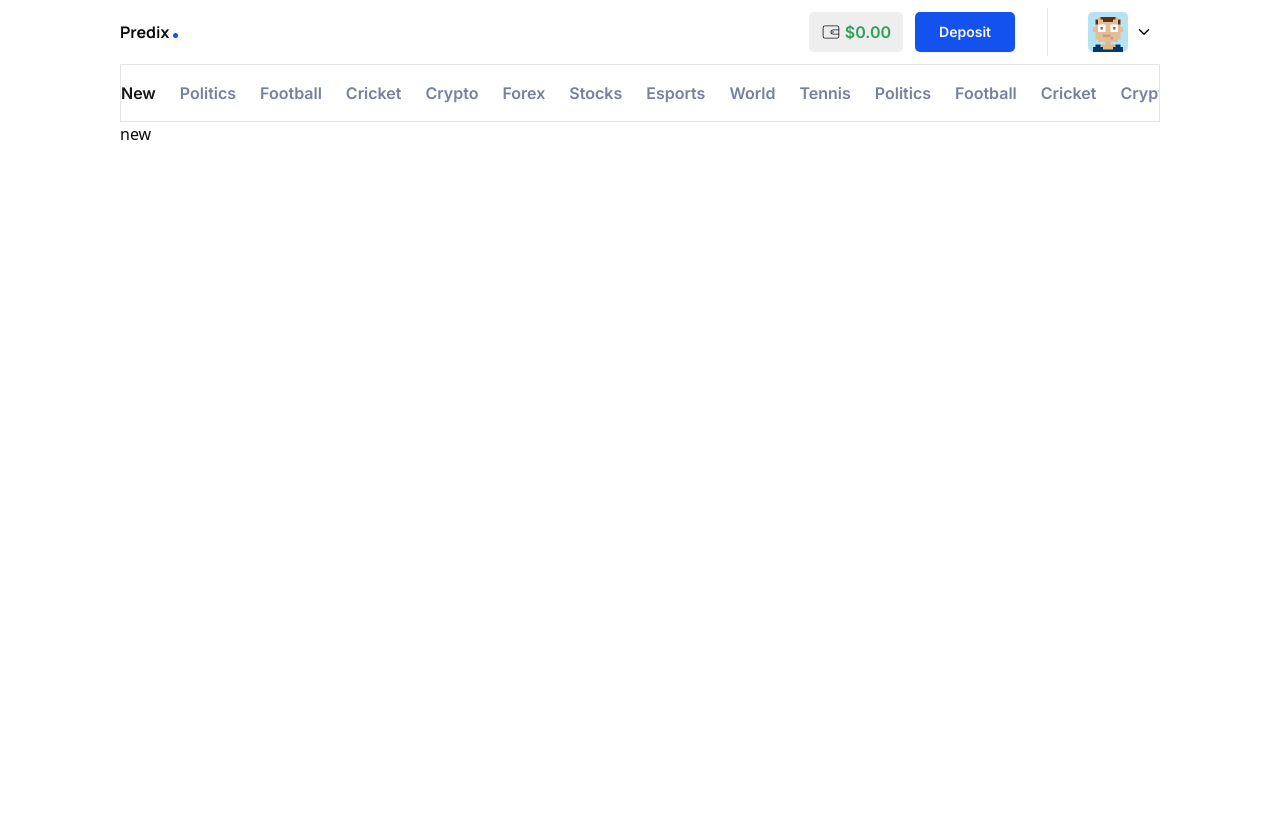
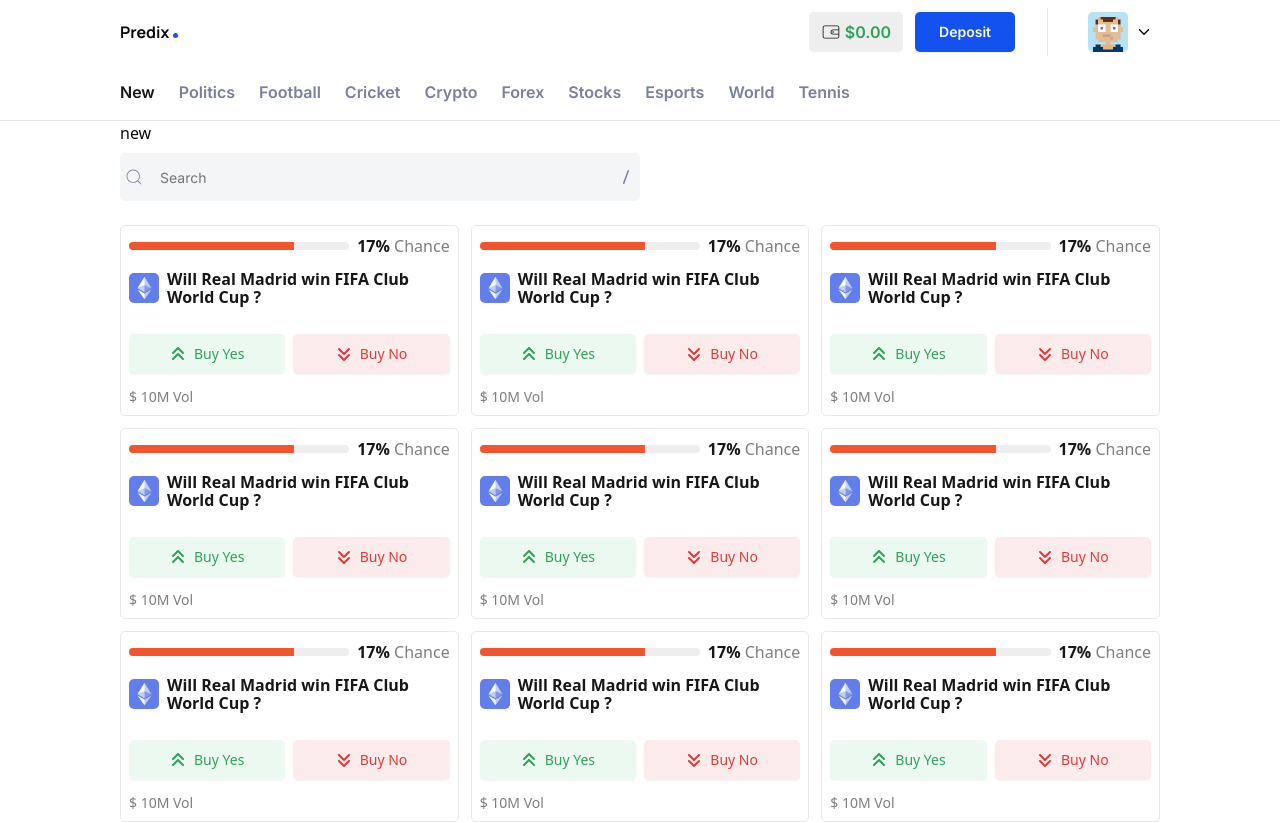
Before and after one commit to YuvBhatt-YB/Predix, a React (Vite) app in the folder frontend/: page /home in a window 1280 px wide. Shown: the top 823 px of the page. Before the commit the page ends 800 px from the top, so only its background shows below. Built offline with nearby package versions, Linux system fonts and the light colour scheme; what tailwindcss-animated would draw is missing.

Commit message:
Added New Components in Home

```diff
--- a/frontend/package.json
+++ b/frontend/package.json
@@ -14,6 +14,7 @@
     "@radix-ui/react-dropdown-menu": "^2.1.15",
     "@radix-ui/react-label": "^2.1.7",
     "@radix-ui/react-navigation-menu": "^1.2.13",
+    "@radix-ui/react-progress": "^1.1.7",
     "@radix-ui/react-slot": "^1.2.3",
     "@tailwindcss/vite": "^4.1.11",
     "class-variance-authority": "^0.7.1",
--- a/frontend/src/components/Home/ContentPage.jsx
+++ b/frontend/src/components/Home/ContentPage.jsx
@@ -1,12 +1,39 @@
 import React from 'react'
 import { Outlet } from 'react-router-dom'
+import Search from './ContentPage/Search'
+import MarketModal from './ContentPage/MarketModal'
 
 const ContentPage = ({activeTab}) => {
   return (
-    <div>
-      <h1>{activeTab}</h1>
+    <div >
+      <div className="max-width mx-auto px-2 lg:px-0">
+        {activeTab}
+        <div className="w-full">
+          <Search />
+        </div>
+        <div className="  w-full grid md:grid-cols-2 lg:grid-cols-3 gap-3 py-4">
+          <MarketModal />
+          <MarketModal />
+          <MarketModal />
+          <MarketModal />
+          <MarketModal />
+          <MarketModal />
+          <MarketModal />
+          <MarketModal />
+          <MarketModal />
+          <MarketModal />
+          <MarketModal />
+          <MarketModal />
+          <MarketModal />
+          <MarketModal />
+          <MarketModal />
+          <MarketModal />
+          <MarketModal />
+          <MarketModal />
+        </div>
+      </div>
     </div>
-  )
+  );
 }
 
 export default ContentPage
--- /dev/null
+++ b/frontend/src/components/Home/ContentPage/MarketModal.jsx
@@ -0,0 +1,31 @@
+import React, { useState } from 'react'
+import { Button } from "@/components/ui/button"
+import { Progress } from "@/components/ui/progress"
+import { FaAnglesUp,FaAnglesDown } from "react-icons/fa6";
+import eth from "../../../assets/eth.webp"
+const MarketModal = () => {
+    const [progress,setProgress] = useState(75)
+  return (
+    <div className=" border-1 font-secondar p-2 rounded-small border-borderPrimary bg-white">
+      <div className=' flex flex-col gap-3'>
+        <div className='flex items-center gap-2'>
+            <Progress value={progress} className="flex-1 bg-light [&>div]:bg-progress"  />
+            <p className=' text-textGray'><span className='text-primary font-semibold'>17%</span> Chance</p>
+        </div>
+        <div className=' flex gap-2 items-center'>
+          <img src={eth} alt="" srcset="" className='w-[30px] h-[30px] rounded-small' />
+          <a href="" className=' font-semibold text-primary hover:underline hover:underline-offset-2 hover:decoration-2 leading-4.5'>Will Real Madrid win FIFA Club World Cup ?</a>
+        </div>
+        <div className=' w-full flex gap-2 mt-4'>
+            <Button size="lg" className="flex-1/2 text-darkGreen bg-lightGreen rounded-small hover:bg-darkGreen hover:text-white transition duration-200 ease-in-out cursor-pointer"><FaAnglesUp /> Buy Yes</Button>
+            <Button size="lg" className="flex-1/2 text-darkRed bg-lightRed rounded-small hover:bg-darkRed hover:text-white transition duration-200 ease-in-out cursor-pointer"><FaAnglesDown /> Buy No</Button>
+        </div>
+        <div>
+            <p className=' text-small text-textGray'>$ 10M Vol</p>
+        </div>
+      </div>
+    </div>
+  );
+}
+
+export default MarketModal
--- /dev/null
+++ b/frontend/src/components/Home/ContentPage/Search.jsx
@@ -0,0 +1,15 @@
+import React from 'react'
+import { Input } from "@/components/ui/input"
+import { CiSearch } from "react-icons/ci";
+import { HiMiniSlash } from "react-icons/hi2";
+const Search = () => {
+  return (
+    <div className='flex items-center w-full md:w-1/2 px-1 gap-1 bg-search text-secondaryGray font-secondary rounded-small my-2 '>
+        <p className='text-xl'><CiSearch /></p>
+        <Input type="text" placeholder="Search" className="text-primary shadow-none border-none rounded-none focus:border-none focus:outline-none focus-visible:ring-0 focus-visible:ring-offset-0 md:py-6" />
+        <p className='text-xl'><HiMiniSlash /></p>
+    </div>
+  )
+}
+
+export default Search
--- a/frontend/src/components/Home/Menu.jsx
+++ b/frontend/src/components/Home/Menu.jsx
@@ -11,25 +11,28 @@
   {title:"Stocks",tab:"stocks"},
   {title:"Esports",tab:"esports"},
   {title:"World",tab:"world"},
-  {title:"Tennis",tab:"tennis"},
-  {title:"Politics",tab:"politics"},
-  {title:"Football",tab:"football"},
-  {title:"Cricket",tab:"cricket"},
-  {title:"Crypto",tab:"crypto"},
-  {title:"Forex",tab:"forex"},
-  {title:"Stocks",tab:"stocks"},
-  {title:"Esports",tab:"esports"},
-  {title:"World",tab:"world"},
   {title:"Tennis",tab:"tennis"}
 ]
 const Menu = ({setActiveTab,activeTab}) => {
   return (
-    <div className="border-1 py-4 flex gap-6 font-secondary overflow-x-auto px-2 md:px-0 no-scrollBar">
-      {components.map((component,index)=>(
-        <button key={index} className={` font-semibold  hover:text-primary cursor-pointer ${activeTab === component.tab ? "text-primary":"text-secondaryGray"}`} onClick={()=>setActiveTab(component.tab)}>
-          <p>{component.title}</p>
-        </button>
-      ))}
+    <div className='border-b-1 '>
+      <div className=" max-width mx-auto w-full font-secondary overflow-x-auto  no-scrollBar whitespace-nowrap touch-auto scroll-smooth">
+        <div className="inline-flex min-w-max gap-6 px-2 py-4 lg:px-0">
+          {components.map((component, index) => (
+            <button
+              key={index}
+              className={` font-semibold  hover:text-primary cursor-pointer ${
+                activeTab === component.tab
+                  ? "text-primary"
+                  : "text-secondaryGray"
+              }`}
+              onClick={() => setActiveTab(component.tab)}
+            >
+              <p>{component.title}</p>
+            </button>
+          ))}
+        </div>
+      </div>
     </div>
   );
 }
--- a/frontend/src/components/Home/Modal1.jsx
+++ /dev/null
@@ -1,11 +0,0 @@
-import React from 'react'
-
-const Modal1 = () => {
-  return (
-    <div>
-      <h1>This is Politics Modal 1</h1>
-    </div>
-  )
-}
-
-export default Modal1
--- a/frontend/src/components/Home/Navbar.jsx
+++ b/frontend/src/components/Home/Navbar.jsx
@@ -4,24 +4,37 @@
 import ProfileButton from './Navbar/ProfileButton';
 const Navbar = () => {
   return (
-    <div className=' flex items-center justify-between px-2 lg:px-0 py-2'>
-      <p className=' font-main font-bold'>Predix <span className='inline-block w-[5px] h-[5px] bg-primaryBlue rounded-full'></span></p>
-      <div className='flex gap-8  items-center font-secondary'>
-        <div className='hidden md:flex gap-3 items-center '>
-          <div className='  px-3 py-2 flex items-center justify-center gap-1 rounded-small font-semibold bg-light'>
-            <p className='text-primary text-xl'><CiWallet /></p>
-            <p className=' text-darkGreen'>$0.00</p>
+    <div>
+      <div className=' max-width mx-auto'>
+        <div className=" flex items-center justify-between px-2 lg:px-0 py-2">
+          <p className=" font-main font-bold">
+            Predix{" "}
+            <span className="inline-block w-[5px] h-[5px] bg-primaryBlue rounded-full"></span>
+          </p>
+          <div className="flex gap-8  items-center font-secondary">
+            <div className="hidden md:flex gap-3 items-center ">
+              <div className="  px-3 py-2 flex items-center justify-center gap-1 rounded-small font-semibold bg-light">
+                <p className="text-primary text-xl">
+                  <CiWallet />
+                </p>
+                <p className=" text-darkGreen">$0.00</p>
+              </div>
+              <Button
+                size="lg"
+                className="rounded-small font-semibold bg-primaryBlue hover:bg-secondaryBlue"
+              >
+                Deposit
+              </Button>
+            </div>
+            <div className=" hidden self-stretch w-px bg-borderPrimary md:block"></div>
+            <div>
+              <ProfileButton />
+            </div>
           </div>
-          <Button size="lg" className="rounded-small font-semibold bg-primaryBlue hover:bg-secondaryBlue">Deposit</Button>
-        </div>
-        <div className=' hidden self-stretch w-px bg-borderPrimary md:block'>
-        </div>
-        <div>
-          <ProfileButton />
         </div>
       </div>
     </div>
-  )
+  );
 }
 
 export default Navbar
--- a/frontend/src/components/Home/Politics.jsx
+++ /dev/null
@@ -1,14 +0,0 @@
-import React from 'react'
-import { Link, Outlet } from 'react-router-dom'
-
-const Politics = () => {
-  return (
-    <div>
-      <h1>This is Politis Page</h1>
-      <Link to="/home/politics/modal1">This is Politics Component 1</Link>
-      <Outlet />
-    </div>
-  )
-}
-
-export default Politics
--- /dev/null
+++ b/frontend/src/components/ui/progress.jsx
@@ -0,0 +1,27 @@
+import * as React from "react"
+import * as ProgressPrimitive from "@radix-ui/react-progress"
+
+import { cn } from "@/lib/utils"
+
+function Progress({
+  className,
+  value,
+  ...props
+}) {
+  return (
+    <ProgressPrimitive.Root
+      data-slot="progress"
+      className={cn(
+        "bg-primary/20 relative h-2 w-full overflow-hidden rounded-full",
+        className
+      )}
+      {...props}>
+      <ProgressPrimitive.Indicator
+        data-slot="progress-indicator"
+        className="bg-primary h-full w-full flex-1 transition-all"
+        style={{ transform: `translateX(-${100 - (value || 0)}%)` }} />
+    </ProgressPrimitive.Root>
+  );
+}
+
+export { Progress }
--- a/frontend/src/index.css
+++ b/frontend/src/index.css
@@ -34,15 +34,22 @@
   --text-esm:12px;
   --color-borderGray:#D1D1D2;
   --color-light:#EEEEEE;
+  --color-search:#F4F5F6;
+  --color-progress:#F2542D;
+  --color-snow:#F0F0F0;
 }
 
 @layer components {
   .max-width{
     max-width: 1040px;
   }
-  .no-scrollBar{
-    scrollbar-width: 0;
+  .no-scrollBar::-webkit-scrollbar{
+    display:none;
   }
+  .no-scrollBar {
+  -ms-overflow-style: none;
+  scrollbar-width: none;
+}
 }
 
 @theme inline {
--- a/frontend/src/pages/Home.jsx
+++ b/frontend/src/pages/Home.jsx
@@ -7,9 +7,11 @@
 const Home = () => {
   const [activeTab,setActiveTab] = useState("new")
   return (
-    <div className=' w-full max-width mx-auto'>
-      <Navbar />
-      <Menu setActiveTab={setActiveTab} activeTab={activeTab}/>
+    <div>
+      <div className=' w-full bg-white sticky top-0 z-50'>
+        <Navbar />
+        <Menu setActiveTab={setActiveTab} activeTab={activeTab}/>
+      </div>
       <ContentPage activeTab={activeTab} />
     </div>
   )
```
Also changed, not shown: 1 other file (tests, documents, lock files or other folders).
